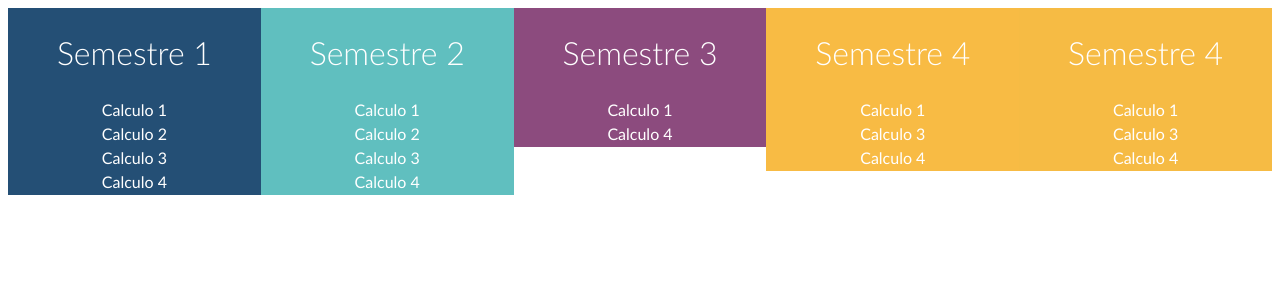
After one commit to Mariapaula1609/GestorPensum, a PHP site: page /plantillaMaterias.php in a window 1280 px wide. The commit adds this page. Shown: the top 300 px of the page. Run offline with PHP 8.4, Linux system fonts and the light colour scheme.

Commit message:
Plantilla final de las materias

```diff
--- a/css/materias.css
+++ b/css/materias.css
@@ -1,42 +1,57 @@
-body{
-  background: #76b852; /* fallback for old browsers */
-  font-family: "Roboto", sans-serif;
-}
-.container
-{
-    width: 100%;
-
-    /*ancho y alto es width y height*/
-    border-radius: 10px;
-    overflow: hidden;
+* {
+  box-sizing: border-box;
 }
 
-.semestre
-{
+.content {
+  text-align: center;
+  overflow: hidden;
+  color: white;
+}
+.semestre {
+  width: 20%;
+  float:left;
+  background: #244F75;
+}
+.semestre1 {
+  width: 20%;
+  float:left;
+       background: #60BFBF;
+}
+.semestre2 {
+  width: 20%;
+  float:left;
+       background: #8C4B7E;
+}
+.semestre3 {
+  width: 20%;
+  float:left;
+       background: #F8BB44;
+}
+.semestre4 {
+  width: 20%;
+  float:left;
+  background: #F6BB44;
+}
+/* Demo purposes */
 
-  display: inline-block;
-  width: auto;
-  padding: 5px;
-  border: 1px solid blue;
-}
-#materias
-{
-    color: black;
-    text-align: center;
-    font-size: 30px;
-    margin: 20px;
-    overflow: hidden;
-}
-nav {
-  float: left;
-  width: 30%;
-  height: 300px; /* only for demonstration, should be removed */
-
-  padding: 20px;
+body {
+  font-family: 'Lato';
+  -webkit-font-smoothing: antialiased;
+  text-rendering: geometricPrecision;
+  line-height: 1.5;
 }
 
-/* Style the list inside the menu */
-nav ul {
-  list-style-type: none;
-  padding: 0;
+h1, h2 {
+  font-weight: 300;
 }
+
+
+
+h2 {
+  font-size: 36px;
+  margin: 0 0 16px;
+}
+
+p {
+  margin: 0 0 16px;
+}
--- /dev/null
+++ b/plantillaMaterias.php
@@ -0,0 +1,49 @@
+<!DOCTYPE html>
+<html lang="es" dir="ltr">
+	<head>
+		<meta charset="utf-8">
+		<link rel="stylesheet" href="css/materias.css" />
+		<title>Administrador Pensum</title>
+	</head>
+	<body>
+
+	</body>
+</html>
+<div class="content">
+
+    <div class="semestre">
+      <h1 class="titulo_semestre" data-name="Lorem">Semestre 1</h1>
+			<div class="materia">Calculo 1</div>
+			<div class="materia">Calculo 2</div>
+			<div class="materia">Calculo 3</div>
+			<div class="materia">Calculo 4</div>
+    </div>
+    <div class="semestre1">
+      <h1 class="titulo_semestre" data-name="Ipsum">Semestre 2</h1>
+			<div class="materia">Calculo 1</div>
+			<div class="materia">Calculo 2</div>
+			<div class="materia">Calculo 3</div>
+			<div class="materia">Calculo 4</div>
+    </div>
+    <div class="semestre2">
+      <h1 class="titulo_semestre" data-name="Dolor">Semestre 3</h1>
+			<div class="materia">Calculo 1</div>
+			<div class="materia">Calculo 4</div>
+    </div>
+		<div class="semestre3">
+      <h1 class="titulo_semestre" data-name="Sit">Semestre 4</h1>
+			<div class="materia">Calculo 1</div>
+			<div class="materia">Calculo 3</div>
+			<div class="materia">Calculo 4</div>
+
+    </div>
+		<div class="semestre4">
+			<h1 class="titulo_semestre" data-name="Sit">Semestre 4</h1>
+			<div class="materia">Calculo 1</div>
+			<div class="materia">Calculo 3</div>
+			<div class="materia">Calculo 4</div>
+
+		</div>
+
+  <i class="fa fa-close strip__close"></i>
+</section>
```
Also changed, not shown: materias.php (deleted, +0 -32 lines).
